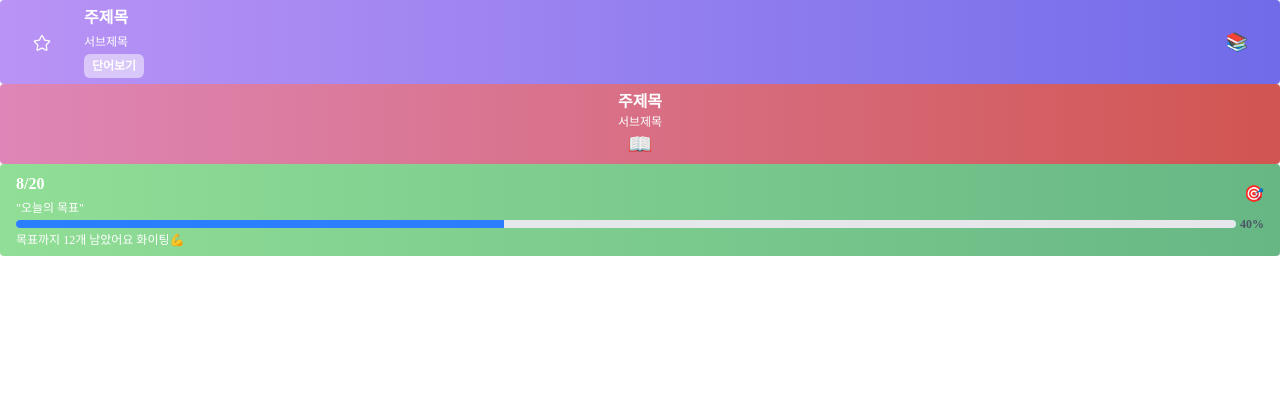
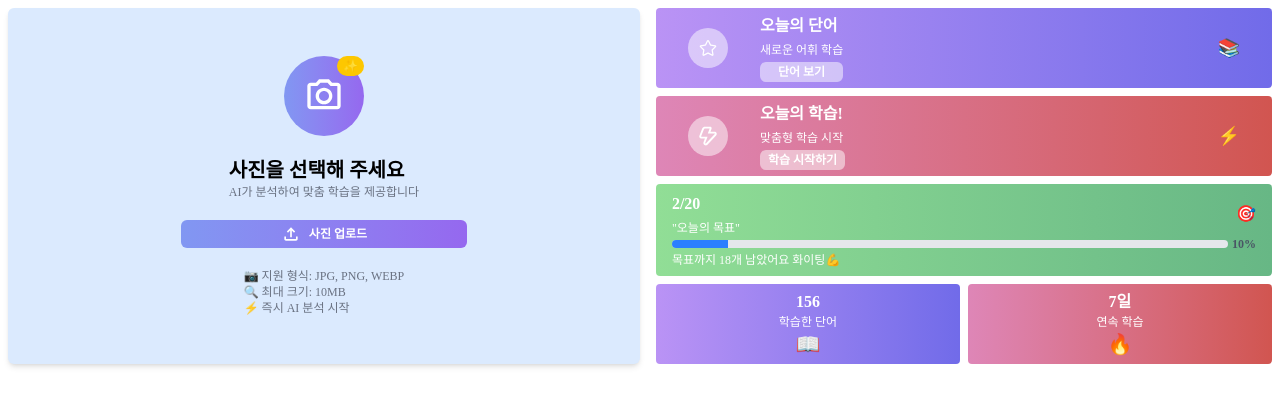
Before and after one commit to munjh61/SeeVocaLang, a React (Vite) app in the folder frontend/: page /doh in a window 1280 px wide. Shown: the top 406 px of the page. Built offline with nearby package versions, Linux system fonts and the light colour scheme; a web font is replaced by a local one.

Commit message:
Fear: 메인 페이지 디자인 추가(FileUpload, MainActionPanel)

```diff
--- a/frontend/src/components/atoms/button/Button.tsx
+++ b/frontend/src/components/atoms/button/Button.tsx
@@ -14,6 +14,7 @@ type ButtonProps = {
 export const Button = ({
   bgColor,
   size,
+  rounded,
   textColor,
   className,
   children,
@@ -21,7 +22,10 @@ export const Button = ({
 }: ButtonProps) => {
   return (
     <button
-      className={cn(buttonVariants({ bgColor, size, textColor }), className)}
+      className={cn(
+        buttonVariants({ bgColor, size, textColor, rounded }),
+        className
+      )}
       {...props}
     >
       {children}
--- a/frontend/src/components/atoms/button/ButtonVariants.ts
+++ b/frontend/src/components/atoms/button/ButtonVariants.ts
@@ -1,12 +1,12 @@
 import { cva } from "class-variance-authority";
 
 export const buttonVariants = cva(
-  "font-bold inline-flex items-center justify-center rounded-md hover:opacity-90 active:scale-95 active:shadow-inner",
+  "font-bold inline-flex items-center justify-center rounded-md hover:opacity-90 active:scale-95 active:shadow-inner cursor-pointer",
   {
     variants: {
       bgColor: {
         gradientPurple: `
-          bg-gradient-to-r from-purple-700 to-blue-500
+          bg-gradient-to-r from-[#8197F2] to-[#9568EF]
         `,
         gradientGreen: `
           bg-gradient-to-r from-green-300 to-green-700
@@ -38,9 +38,10 @@ export const buttonVariants = cva(
         noBg: `bg-transparent`,
       },
       size: {
+        xs: "px-2 py-0.5 text-xs",
         sm: "px-2 py-1 text-xs",
         md: "px-4 py-1 text-xs",
-        xl5: "px-30 py-1 text-xs",
+        xl5: "px-25 py-1 text-xs",
         word: "px-30 py-30 text-xl",
       },
       textColor: {
@@ -49,6 +50,9 @@ export const buttonVariants = cva(
         purple: "text-[#9D5EEE]",
         gray: "text-[#71717A]",
       },
+      rounded: {
+        full: "rounded-full",
+      },
     },
   }
 );
--- a/frontend/src/components/atoms/icon/IconVariants.ts
+++ b/frontend/src/components/atoms/icon/IconVariants.ts
@@ -5,7 +5,8 @@ export const iconVariants = cva("inline-block", {
     size: {
       sm: "w-4 h-4",
       md: "w-5 h-5",
-      lg: "w-30 h-30",
+      lg: "w-10 h-10",
+      xl: "w-15 h-15",
     },
     color: {
       gray: "text-gray-500",
@@ -13,7 +14,7 @@ export const iconVariants = cva("inline-block", {
       white: "text-white",
       black: "text-black",
       blue: "text-blue-500",
-      purple: "text-purple"
+      purple: "text-purple",
     },
     rotate: {
       none: "",
--- a/frontend/src/components/molecules/infoCard/InfoCard.tsx
+++ b/frontend/src/components/molecules/infoCard/InfoCard.tsx
@@ -38,7 +38,13 @@ export const InfoCardLarge = ({
       {...props}
     >
       <div className={"flex flex-row gap-4 items-center"}>
-        <p>{icon}</p>
+        <Button
+          bgColor={"transparent"}
+          rounded={"full"}
+          className={"w-10 h-10"}
+        >
+          {icon}
+        </Button>
         <section className={"flex flex-col pl-4 gap-1"}>
           <Text color={"white"} weight={"bold"}>
             {mainTitle}
@@ -46,7 +52,7 @@ export const InfoCardLarge = ({
           <Text color={"white"} size={"xs"}>
             {subTitle}
           </Text>
-          <Button bgColor={"transparent"} textColor={"white"} size={"sm"}>
+          <Button bgColor={"transparent"} textColor={"white"} size={"xs"}>
             {buttonText}
           </Button>
         </section>
--- /dev/null
+++ b/frontend/src/components/organisms/MainActionPanel .tsx
@@ -0,0 +1,47 @@
+import {
+  InfoCardLarge,
+  InfoCardSmall,
+} from "../molecules/infoCard/InfoCard.tsx";
+import StarIcon from "../../asset/star_empty.svg?react";
+import ThunderIcon from "../../asset/thunder.svg?react";
+import { Icon } from "../atoms/icon/Icon.tsx";
+import { InfoCardProgressBar } from "./InfoCardProgressBar.tsx";
+
+export const MainActionPanel = () => {
+  return (
+    <div className={"flex flex-col flex-1/2 p-2 gap-2"}>
+      <InfoCardLarge
+        bgColor={"gradientPurple"}
+        icon={<Icon icon={StarIcon} color={"white"} />}
+        mainTitle={"오늘의 단어"}
+        subTitle={"새로운 어휘 학습"}
+        buttonText={"단어 보기"}
+        emoji={"📚"}
+      />
+      <InfoCardLarge
+        bgColor={"gradientRed"}
+        icon={<Icon icon={ThunderIcon} color={"white"} />}
+        mainTitle={"오늘의 학습!"}
+        subTitle={"맞춤형 학습 시작"}
+        buttonText={"학습 시작하기"}
+        emoji={"⚡️"}
+      />
+      <InfoCardProgressBar current={2} total={20} height={8} />
+
+      <div className={"flex flex-row justify-between gap-2"}>
+        <InfoCardSmall
+          bgColor={"gradientPurple"}
+          mainTitle={"156"}
+          subTitle={"학습한 단어"}
+          emoji={"📖"}
+        />
+        <InfoCardSmall
+          bgColor={"gradientRed"}
+          mainTitle={"7일"}
+          subTitle={"연속 학습"}
+          emoji={"🔥"}
+        />
+      </div>
+    </div>
+  );
+};
--- /dev/null
+++ b/frontend/src/components/organisms/PhotoUpload.tsx
@@ -0,0 +1,53 @@
+import CameraIcon from "../../asset/camera.svg?react";
+import UploadIcon from "../../asset/image_upload.svg?react";
+import { Button } from "../atoms/button/Button.tsx";
+import { Icon } from "../atoms/icon/Icon.tsx";
+import { Text } from "../atoms/text/Text.tsx";
+
+export const PhotoUpload = () => {
+  return (
+    <section className="flex flex-col items-center justify-center flex-1/2 m-2 gap-5 bg-blue-100 rounded-md shadow-md">
+      <Button
+        bgColor={"gradientPurple"}
+        rounded={"full"}
+        className={"relative w-20 h-20"}
+      >
+        <Icon icon={CameraIcon} color={"white"} size={"lg"}></Icon>
+        <span className="absolute top-0 right-0 bg-yellow-400 text-white text-xs px-1.5 py-0.5 rounded-full">
+          ✨
+        </span>
+      </Button>
+
+      <div>
+        <Text color={"black"} weight={"bold"} size={"xl"}>
+          사진을 선택해 주세요
+        </Text>
+        <Text color={"muted"} size={"xs"}>
+          AI가 분석하여 맞춤 학습을 제공합니다
+        </Text>
+      </div>
+
+      <Button
+        bgColor={"gradientPurple"}
+        textColor={"white"}
+        size={"xl5"}
+        className={"gap-2 rounded-md"}
+      >
+        <Icon icon={UploadIcon} color={"white"} size={"md"}></Icon>
+        사진 업로드
+      </Button>
+
+      <section>
+        <Text color={"muted"} size={"xs"}>
+          📷 지원 형식: JPG, PNG, WEBP
+        </Text>
+        <Text color={"muted"} size={"xs"}>
+          🔍 최대 크기: 10MB
+        </Text>
+        <Text color={"muted"} size={"xs"}>
+          ⚡ 즉시 AI 분석 시작
+        </Text>
+      </section>
+    </section>
+  );
+};
--- a/frontend/src/pages/TestPageDoh.tsx
+++ b/frontend/src/pages/TestPageDoh.tsx
@@ -1,34 +1,13 @@
-import {
-  InfoCardLarge,
-  InfoCardSmall,
-} from "../components/molecules/infoCard/InfoCard.tsx";
-import StarIcon from "../asset/star_empty.svg?react";
-import { Icon } from "../components/atoms/icon/Icon.tsx";
-import { InfoCardProgressBar } from "../components/organisms/InfoCardProgressBar.tsx";
+import { PhotoUpload } from "../components/organisms/PhotoUpload.tsx";
+import { MainActionPanel } from "../components/organisms/MainActionPanel .tsx";
 
 function TestPageDoh() {
   return (
     <>
-      <InfoCardLarge
-        bgColor={"gradientPurple"}
-        icon={<Icon icon={StarIcon} color={"white"} />}
-        mainTitle={"주제목"}
-        subTitle={"서브제목"}
-        buttonText={"단어보기"}
-        emoji={"📚"}
-      />
-      <InfoCardSmall
-        bgColor={"gradientRed"}
-        mainTitle={"주제목"}
-        subTitle={"서브제목"}
-        emoji={"📖"}
-      />
-      <InfoCardProgressBar
-        content={"오늘의 목표"}
-        current={8}
-        total={20}
-        height={8}
-      ></InfoCardProgressBar>
+      <div className={"flex"}>
+        <PhotoUpload />
+        <MainActionPanel />
+      </div>
     </>
   );
 }
```
